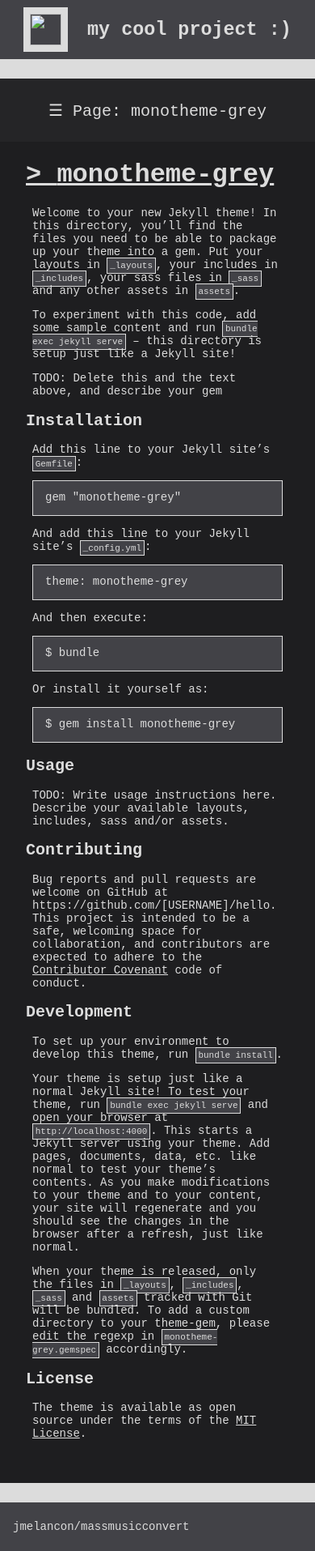
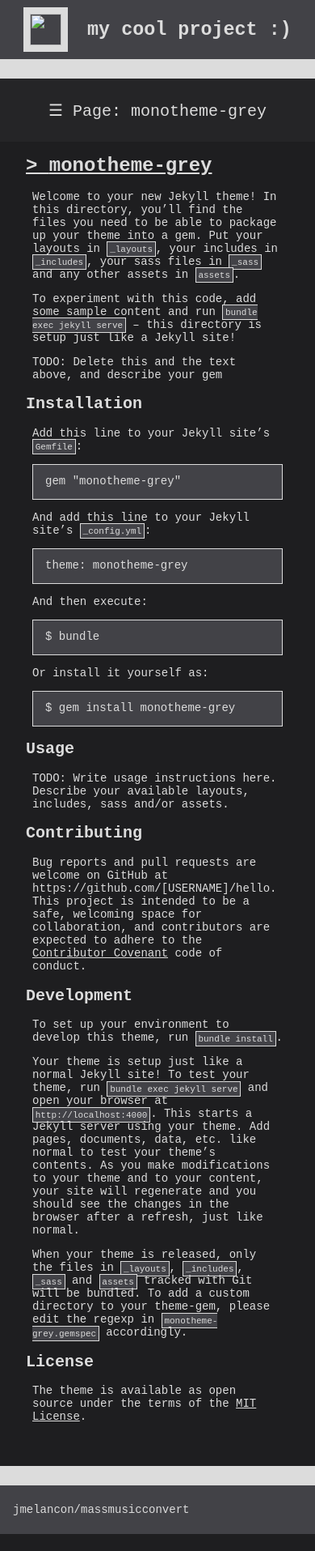
Before and after one commit to jmelancon/monotheme, a Jekyll site: the page built from README.md, in a window 390 px wide. Shown: the whole page at 81% size. Built offline with Jekyll 4.4.1, drawn with Linux system fonts in a browser that asks for light colours; our own code applies the rules of GitHub Pages for plain Markdown files; after the commit the page ends 1894 px from its top, so only the background shows below that.

Commit message:
css changes, address issues #1 and #2

```diff
--- a/_includes/header.html
+++ b/_includes/header.html
@@ -85,6 +85,7 @@
             background-color: {{ site.colors.primary }};
             color: {{ site.colors.text }};
             margin: 0;
+            word-wrap: break-word;
         }
 
         /* div sizing */
@@ -156,7 +157,7 @@
           #markdown_content > h1{
             padding-left: 2rem;
             padding-right: 2rem;
-            font-size:32px;
+            font-size: 24px;
             text-decoration: underline;
           }
           #markdown_content > h1:before{content: "> ";}
@@ -180,7 +181,7 @@
           ol, ul{
             font-size: 14px;
             margin-left: .5rem;
-            margin-right: .5rem;
+            margin-right: 2.5rem;
             list-style-position: inside;
           }
           ol li, ol ol, ol ul{
```
